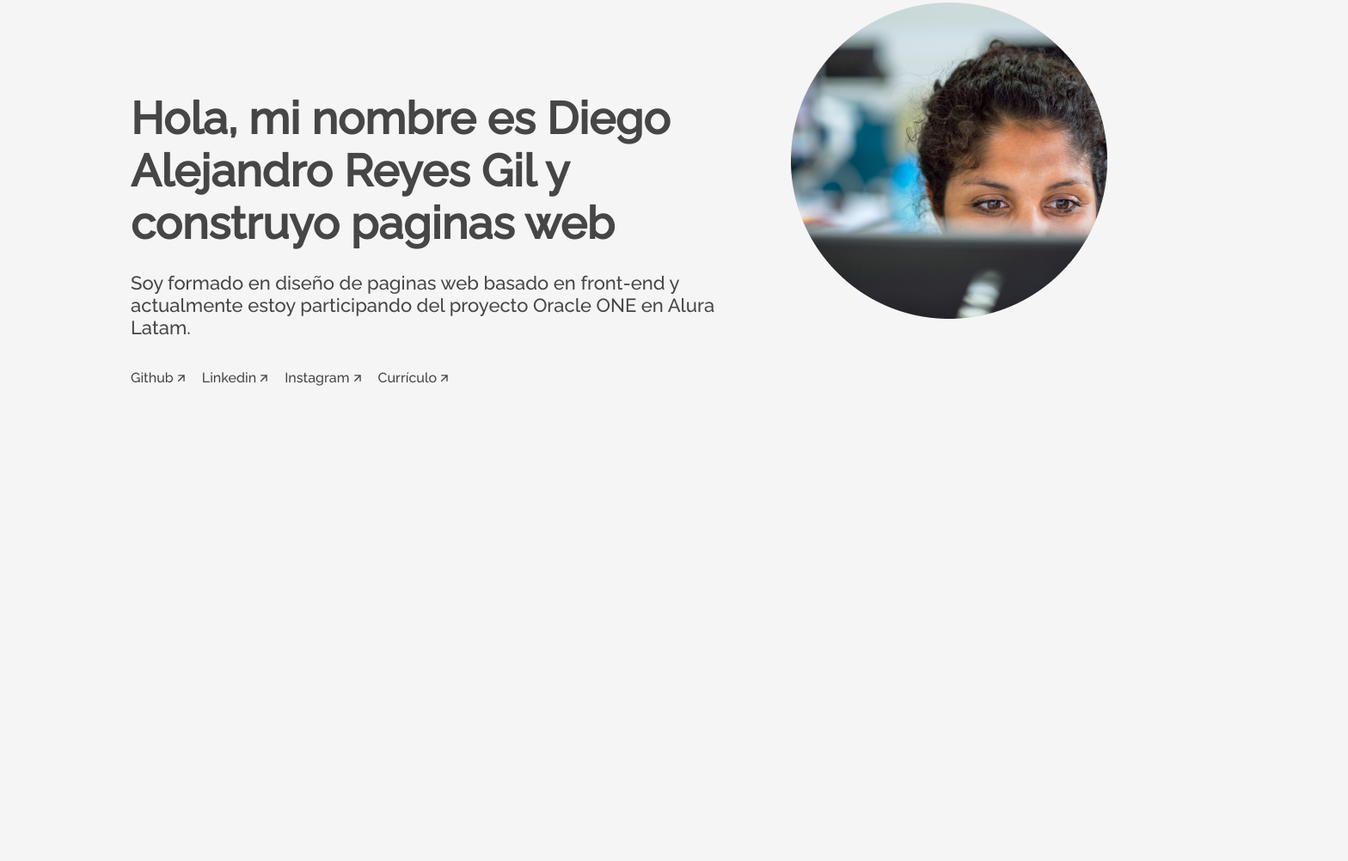
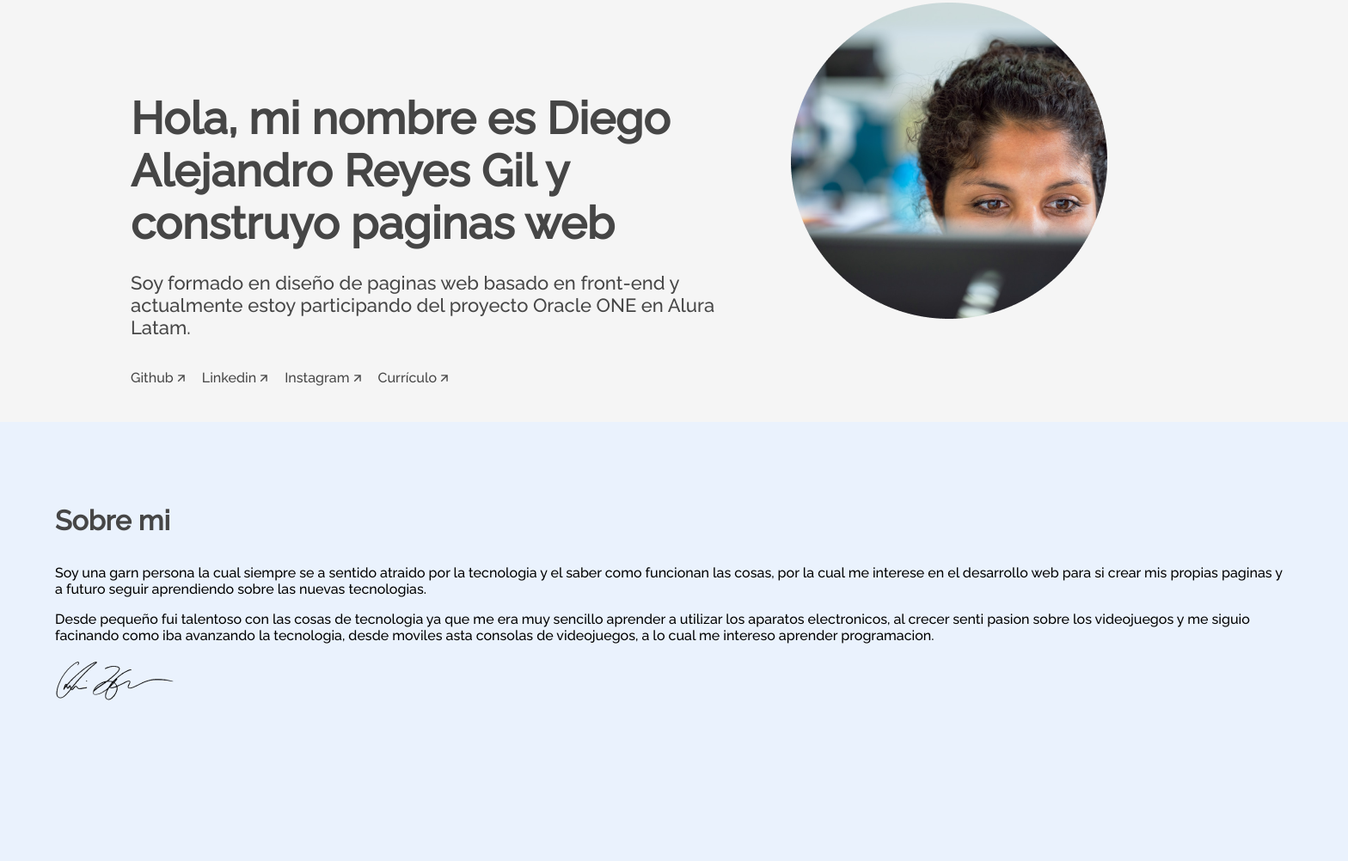
Before and after one commit to MonsterAlex/Proyecto-Portafolio, a plain HTML site: page index.html in a window 1280 px wide. Shown: the part 205-1207 px from the top of the page at 86% size, 1568 px wide, since content can reach past the window. Before the commit the page ends 800 px from the top, so only its background shows below. Drawn offline with Linux system fonts and the light colour scheme.

Commit message:
Trabajando en la parte de sobre mi y dando estilos

```diff
--- a/assets/css/style.css
+++ b/assets/css/style.css
@@ -10,6 +10,7 @@ coloque nas sessões indicadas*/
     /*Se esforce para trabalhar com variáveis, é uma dica profissional valiosa*/
    --cor-de-fundo: #F5F5F5;
    --cor-de-texto: #464646;
+   --cor-de-secciones:#EAF2FD;
 }
 
 body
@@ -84,6 +85,11 @@ a
     font-weight: 500;
     font-size: 16px;
     line-height: 19px;
+}
+
+.menu__list__item:hover
+{
+    text-decoration: underline;
 }
 
 .menu__list__item__contato
@@ -163,9 +169,35 @@ a
 
 /********** Sección About **********/
 
-section.about{
+.about
+{
+    display: flex;
+    flex-direction: column;
+    padding: 4rem;
+    width: 90rem;
+    height: 23.938rem;
+    background-color: var(--cor-de-secciones);
+}
 
+.about__title
+{
+    font-size: 32px;
+    font-weight: 700;
+    line-height: 38px;
+    letter-spacing: 0em;
+    text-align: left;
+    color: var(--cor-de-texto);
 }
+
+.about__paragraph
+{
+    font-size: 16px;
+    font-weight: 400;
+    line-height: 19px;
+    letter-spacing: 0em;
+    text-align: left;
+}
+
 
 /********** Sección Hobbies **********/
 
--- a/index.html
+++ b/index.html
@@ -46,6 +46,17 @@
                     </div>
                 </div>
             </section>
+
+            <!-- Sección sobre mi -->
+            <section class="about" id="sobre-mi">
+                <div class="about__container">
+                    <h3 class="about__title">Sobre mi</h3>
+                    <p class="about__paragraph">Soy una garn persona la cual siempre se a sentido atraido por la tecnologia y el saber como funcionan las cosas, por la cual me interese en el desarrollo web para si crear mis propias paginas y a futuro seguir aprendiendo sobre las nuevas tecnologias.</p>
+                    <p class="about__paragraph">Desde pequeño fui talentoso con las cosas de tecnologia ya que me era muy sencillo aprender a utilizar los aparatos electronicos, al crecer senti pasion sobre los videojuegos y me siguio facinando como iba avanzando la tecnologia, desde moviles asta consolas de videojuegos, a lo cual me intereso aprender programacion.</p>
+                    <!-- Si quieres, pon tú firma acá! -->
+                    <img src="assets/imagenes/signature.png">
+                </div>
+            </section>
         </div>
     </body>
 </html>
```
